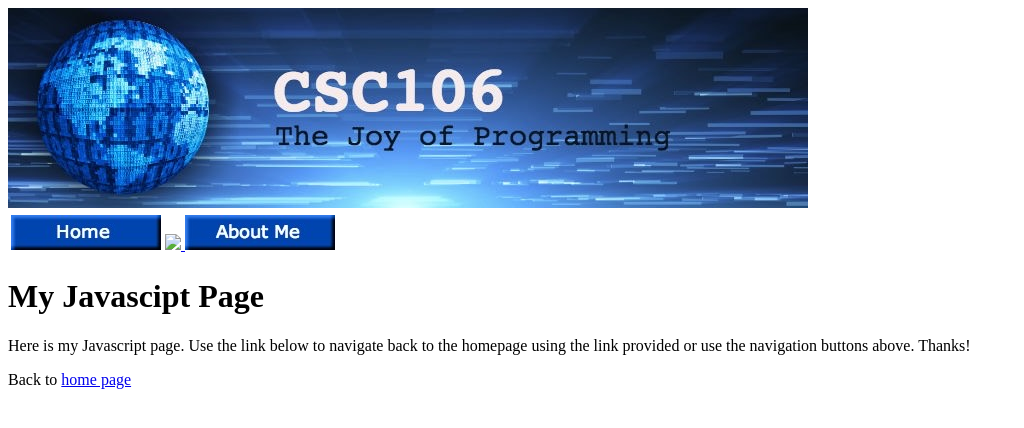
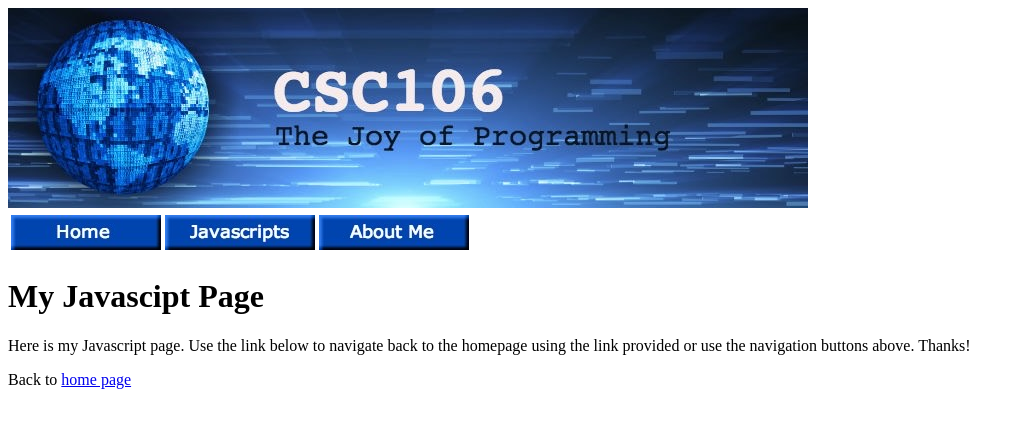
Before and after one commit to victorgarcia372/victorgarcia372.github.io, a plain HTML site: page javascript.html in a window 1280 px wide. Shown: the whole page, without its empty margins (0-1024 px from the left). Drawn offline with Linux system fonts and the light colour scheme.

Commit message:
Update javascript.html

```diff
--- a/javascript.html
+++ b/javascript.html
@@ -11,9 +11,9 @@
    <table>
     <thead>
      <tr>
-       <th> <a href="index.html"> <img src="IMG_0370.jpg"> </a> </th>
-      <th> <a href="javascript.html"> <img src="IMG_0371.jpg> </a> </th>
-      <th> <a href="aboutme.html"> <img src="IMG_0372.jpg"> </a> </th>
+      <th> <a href="index.html"> <img src="IMG_0370.jpg"> </a>
+      <th> <a href="javascript.html"> <img src="IMG_0371.jpg"> </a>
+      <th> <a href="aboutme.html"> <img src="IMG_0372.jpg"> </a>
      </tr>
     </thead>
         </table>
```
